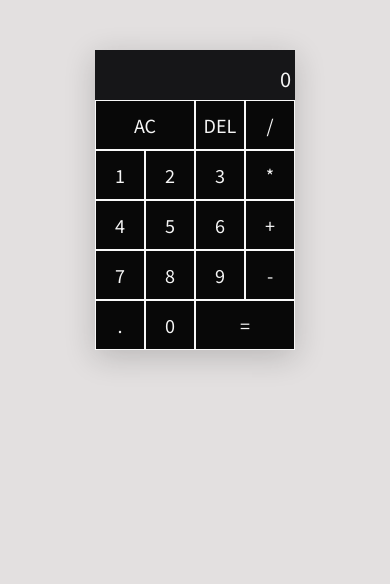
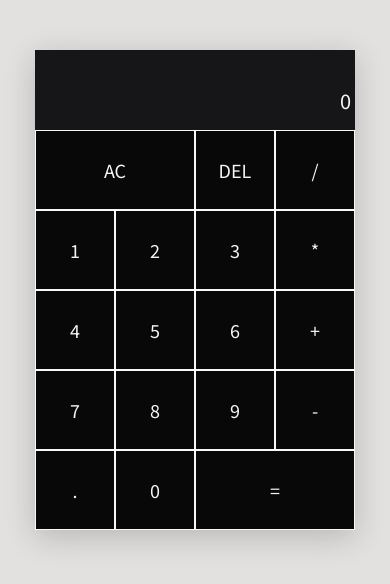
Before and after one commit to chiahao-codes/calculator, a website: page index.html in a window 390 px wide. Drawn offline with Linux system fonts and the light colour scheme; a web font is replaced by a local one.

Commit message:
commit main

```diff
--- a/style.css
+++ b/style.css
@@ -6,6 +6,7 @@
 }
 
 body {
+  position: relative;
   display: none;
   padding: 50px 0px;
   margin: 0;
@@ -14,6 +15,7 @@ body {
 }
 
 .calculator_grid {
+  position: relative;
   margin: auto;
   display: grid;
   justify-content: center;
@@ -71,8 +73,8 @@ body {
   }
 
   .calculator_grid {
-    grid-template-columns: repeat(4, 50px);
-    grid-template-rows: repeat(6, minmax(50px, auto));
+    grid-template-columns: repeat(4, 80px);
+    grid-template-rows: repeat(6, minmax(80px, auto));
   }
 
   .output .previous_operand {
```
